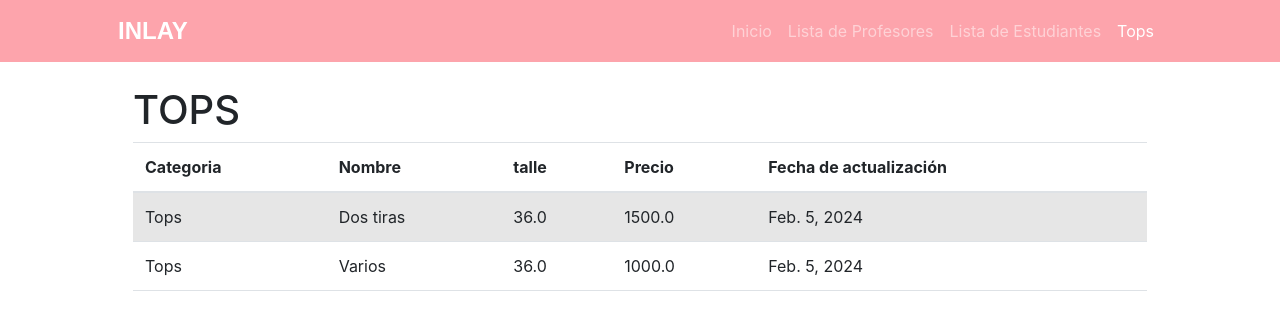
After one commit to MartinZeta/MartinAvelen-ProyectoFinal, a Django app: page /producto/list/tops/ in a window 1280 px wide. The commit adds this page. Shown: the top 330 px of the page. Run offline with Django 5.2, Linux system fonts and the light colour scheme; data comes from the database, SQL or seed files in the repository; both versions use the stored data as it was after the commit; some libraries are stand-ins or nearby versions.

Commit message:
add producto

```diff
--- a/Proyecto/Proyecto/urls.py
+++ b/Proyecto/Proyecto/urls.py
@@ -16,9 +16,12 @@ Including another URLconf
 """
 from django.contrib import admin
 from django.urls import path, include
-
+from django.conf.urls.static import static
+from django.conf import settings
 urlpatterns = [
     path('admin/', admin.site.urls),
     path('', include("core.urls")),
 
 ]
+if settings.DEBUG == True:
+    urlpatterns += static(settings.MEDIA_URL, document_root=settings.MEDIA_ROOT)
--- a/Proyecto/core/models.py
+++ b/Proyecto/core/models.py
@@ -1,5 +1,5 @@
 from django.db import models
-
+from django.utils import timezone
 
 class Profesor(models.Model):
     nombre = models.CharField(max_length=30)
@@ -34,3 +34,34 @@ class CursoEstudiantes(models.Model):
 
     def __str__(self) -> str:
         return f"{self.curso} {self.estudiante}"
+
+class ProductoCategoria(models.Model):
+    """Categoria de productos"""
+
+    nombre = models.CharField(max_length=100)
+    descripcion = models.TextField(null=True, blank=True, verbose_name = "descripción")
+
+    def __str__(self):
+        """Representa la instancia de la clase como una cadena de texto"""
+        return self.nombre
+
+    class Meta:
+        verbose_name = "categoria de producto"
+        verbose_name_plural = "categorias de productos"
+
+class Producto(models.Model):
+    categoria_id = models.ForeignKey(ProductoCategoria, null=True, blank=True, on_delete=models.SET_NULL)
+    nombre = models.CharField(max_length=100)
+    precio = models.FloatField()
+    talle = models.FloatField()
+    cantidad = models.FloatField()
+    descripcion = models.TextField(null=True, blank=True, verbose_name = "descripción")
+    fecha_actualizacion = models.DateField(null=True, blank=True, default=timezone.now(), editable=False, verbose_name = "fecha de actualización")
+    imagenProducto = models.ImageField(null=True, blank=True, upload_to="core/static/media/")
+
+    def __str__(self):
+        return f"{self.nombre} ({self.talle}) ${self.precio:.2f}"
+
+    class meta:
+        verbose_name = "producto"
+        verbose_name_plural = "productos"
--- a/Proyecto/core/templates/core/navbar.html
+++ b/Proyecto/core/templates/core/navbar.html
@@ -18,7 +18,7 @@
                     <a class="nav-link {% if request.resolver_match.url_name == 'estudiante_list' %}active{% endif %}" href="{% url 'core:estudiante_list' %}">Lista de Estudiantes</a>
                 </li>
                 <li class="nav-item">
-                    <a class="nav-link {% if request.resolver_match.url_name == 'curso_list' %}active{% endif %}" href="{% url 'core:curso_list' %}">Lista de Cursos</a>
+                    <a class="nav-link {% if request.resolver_match.url_name == 'producto_list_tops' %}active{% endif %}" href="{% url 'core:producto_list_tops' %}">Tops</a>
                 </li>
                 <!-- Agregar más enlaces según sea necesario -->
             </ul>
--- /dev/null
+++ b/Proyecto/core/templates/core/producto_list_tops.html
@@ -0,0 +1,42 @@
+{% extends 'core/base.html' %}
+
+{% block title %}
+    Productos
+{% endblock title %}
+
+{% block content %}
+  <div class="container">
+    <h1 class="mt-4">TOPS</h1>
+
+    <table class="table table-striped">
+      <thead>
+        <tr>
+          <th scope="col">Categoria</th>
+          <th scope="col">Nombre</th>
+          <th scope="col">talle</th>
+          <th scope="col">Precio</th>
+          <th scope="col">Fecha de actualización</th>
+
+        </tr>
+      </thead>
+      <tbody>
+        {% for object in object_list %}
+          <tr>
+            <td>{{ object.categoria_id }}</td>
+            <td>{{ object.nombre }}</td>
+            <td>{{ object.talle }}</td>
+            <td>{{ object.precio }}</td>
+            <td>{{ object.fecha_actualizacion }}</td>
+          </tr>
+        {% empty %}
+          <tr>
+            <td colspan="3" class="text-center">No hay categorías disponibles.</td>
+          </tr>
+        {% endfor %}
+      </tbody>
+    </table>
+  </div>
+
+
+
+{% endblock content %}
--- a/Proyecto/core/urls.py
+++ b/Proyecto/core/urls.py
@@ -1,5 +1,8 @@
 from django.urls import path
 from . import views
+from django.conf import settings
+from django.conf.urls.static import static
+from django.contrib.staticfiles.urls import staticfiles_urlpatterns
 
 app_name = "core"
 
@@ -11,6 +14,9 @@ urlpatterns = [
     path("estudiante/create/", views.estudiante_create, name="estudiante_create"),
     path("curso/list/", views.curso_list, name="curso_list"),
     path("curso/create/", views.curso_create, name="curso_create"),
+    path("producto/list/tops/", views.ProductoListTops.as_view(), name="producto_list_tops"),
 
 
 ]
+urlpatterns += staticfiles_urlpatterns()
+urlpatterns += static(settings.MEDIA_URL, document_root=settings.MEDIA_ROOT)
--- a/Proyecto/core/views.py
+++ b/Proyecto/core/views.py
@@ -1,10 +1,16 @@
 from django.shortcuts import render, redirect
 from django.urls import reverse
-
+from django.views.generic import (
+    CreateView,
+    DeleteView,
+    DetailView,
+    ListView,
+    UpdateView,
+)
 # Create your views here.
 
 from . import forms, models
-
+from .models import *
 
 def index(request):
     return render(request, "core/index.html")
@@ -61,3 +67,13 @@ def curso_create(request):
     else:
         form = forms.CursoForm()
     return render(request, "core/curso_create.html", {"form": form})
+
+
+
+def indexproducto(request):
+    return render(request, "core/indexproducto.html")
+
+class ProductoListTops(ListView):
+    model = Producto
+    context_object_name = "object_list"
+    template_name = "core/producto_list_tops.html"
```
Also changed, not shown: Proyecto/Proyecto/settings.py (+6 -1 lines), Proyecto/core/admin.py (+19 -5 lines), Proyecto/core/templates/core/indexproducto.html (added, +20 -0 lines), Proyecto/core/migrations/0002_productocategoria_producto.py (added), Proyecto/core/migrations/0003_alter_producto_fecha_actualizacion.py (added), Proyecto/core/migrations/0004_producto_imagenproducto_and_more.py (added), Proyecto/core/static/media/tops.jpg (added), Proyecto/db.sqlite3.
